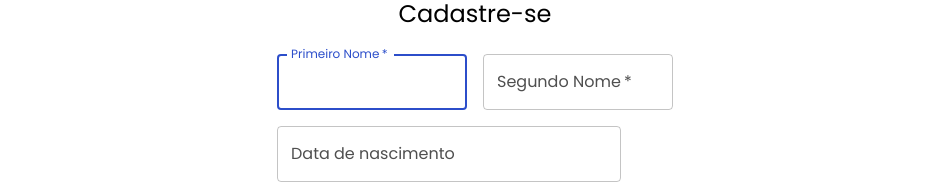
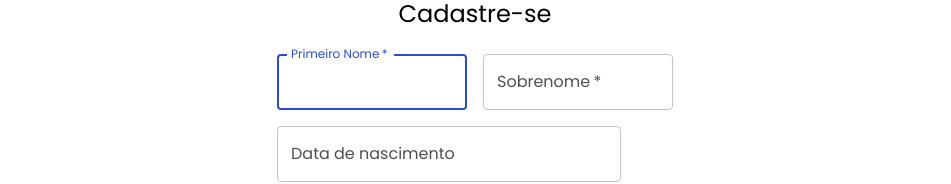
Before and after one commit to rafacalera/jobs103, a Next.js app: page /cadastro in a window 1280 px wide. Shown: the part 185-369 px from the top of the page, without its empty margins (165-1116 px from the left). Built offline with nearby package versions, Linux system fonts and the light colour scheme.

Commit message:
15/09 - Debugging SignUp component

```diff
--- a/components/SignUp.jsx
+++ b/components/SignUp.jsx
@@ -42,10 +42,11 @@ export default function SignUp(props) {
 
         data.append('birthDate', `${ano}-${mes}-${dia}`)
         console.log({
+            firstName: data.get('firstName'),
+            lastName: data.get('lastName'),
+            birthDate: data.get('birthDate'),
             email: data.get('email'),
             password: data.get('password'),
-            firstName: data.get('firstName'),
-            birthDate: data.get('birthDate')
         });
     };
 
@@ -86,7 +87,7 @@ export default function SignUp(props) {
                                 required
                                 fullWidth
                                 id="lastName"
-                                label="Segundo Nome"
+                                label="Sobrenome"
                                 name="lastName"
                                 autoComplete="family-name"
                             />
```
